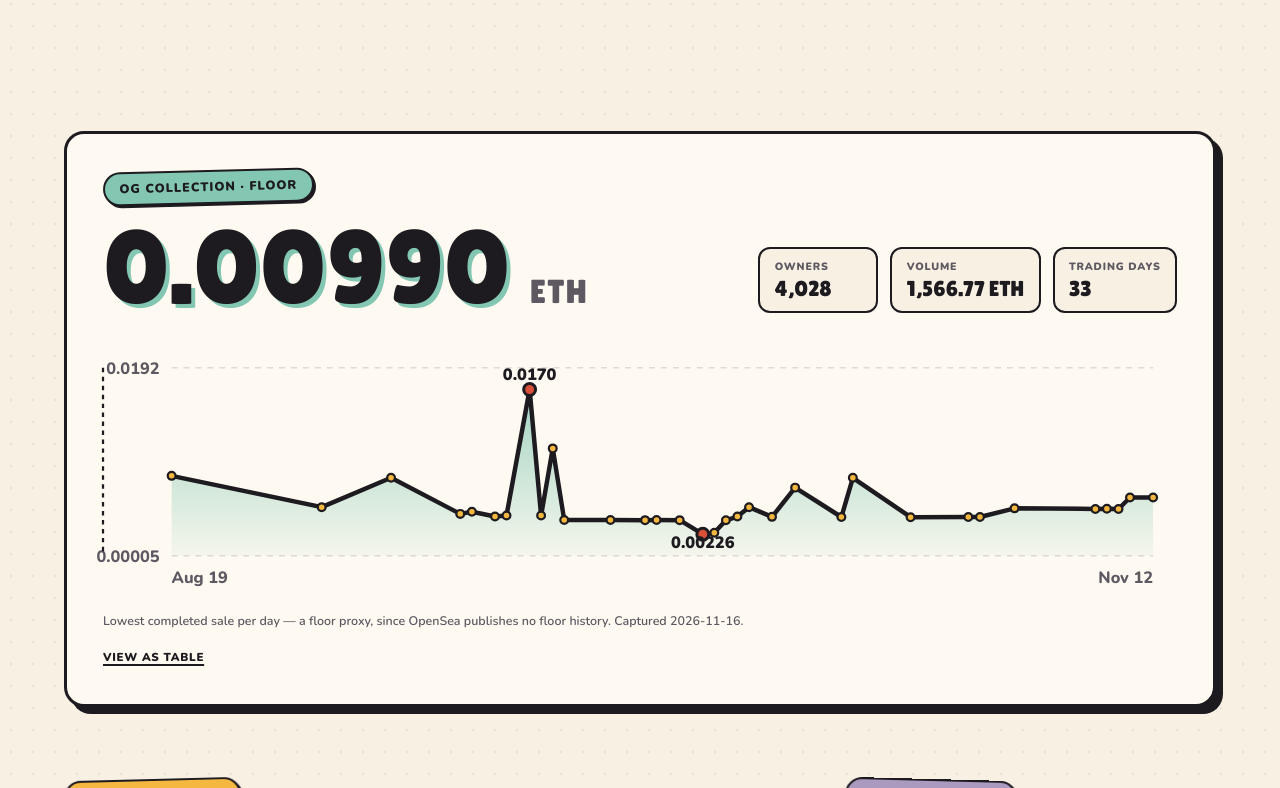
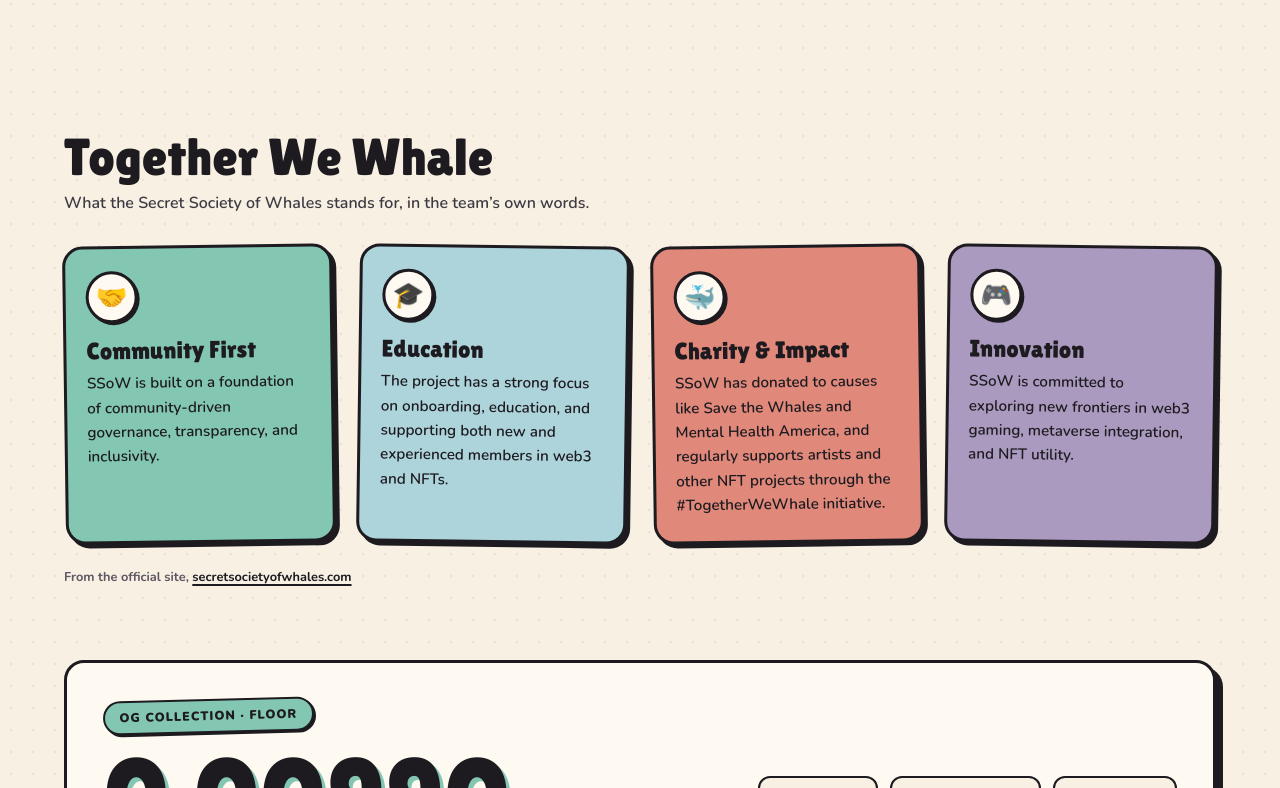
Before and after one commit to phillipppppp/ssow-fan-site, a plain HTML site: page index.html in a window 1280 px wide. Shown: the part 645-1433 px from the top of the page. Drawn offline with nearby package versions, Linux system fonts and the light colour scheme; no server answers.

Commit message:
Add "Together We Whale" to the home page
What SSoW stands for, quoted from the official site and credited there:
Community First, Education, Charity & Impact, and Innovation, as four
pillar cards in the backdrop colours, right under the hero.

Co-Authored-By: Claude Opus 5.5 <noreply@anthropic.com>

```diff
--- a/index.css
+++ b/index.css
@@ -4,7 +4,65 @@
    collections.
    ============================================================ */
 
-.Floor, .Pair, .Collections { margin-top: clamp(2.5rem, 6vw, 4.5rem); }
+.About, .Floor, .Pair, .Collections { margin-top: clamp(2.5rem, 6vw, 4.5rem); }
+
+/* ------------------------------------------------------------
+   Together We Whale — four pillars, four backdrop colours
+   ------------------------------------------------------------ */
+
+.Pillars {
+    display: grid;
+    grid-template-columns: repeat(4, minmax(0, 1fr));
+    gap: clamp(1rem, 2vw, 1.5rem);
+    list-style: none;
+}
+
+.Pillar {
+    --card: var(--bg-turquoise);
+    position: relative;
+    padding: 1.4rem 1.25rem 1.5rem;
+    background: var(--card);
+    border: var(--line) solid var(--ink);
+    border-radius: var(--radius);
+    box-shadow: var(--pop);
+    transform: rotate(-0.8deg);
+    transition: transform 0.15s ease, box-shadow 0.15s ease;
+}
+
+.Pillar:nth-child(2) { --card: var(--bg-lightblue); transform: rotate(0.8deg); }
+.Pillar:nth-child(3) { --card: var(--bg-coral); }
+.Pillar:nth-child(4) { --card: var(--bg-purple); transform: rotate(0.8deg); }
+
+.Pillar:hover { transform: translate(-3px, -3px) rotate(0); box-shadow: var(--pop-lg); }
+
+.Pillar-icon {
+    display: grid;
+    place-items: center;
+    width: 3.25rem;
+    height: 3.25rem;
+    margin-bottom: 0.9rem;
+    font-size: 1.6rem;
+    line-height: 1;
+    background: var(--paper);
+    border: var(--line) solid var(--ink);
+    border-radius: 50%;
+    box-shadow: var(--pop-sm);
+}
+
+.Pillar h3 {
+    margin-bottom: 0.45rem;
+    font-family: var(--font-display);
+    font-size: 1.5rem;
+    font-weight: 400;
+    line-height: 1.1;
+    color: var(--ink);
+}
+
+.Pillar p { font-size: 0.95rem; font-weight: 600; line-height: 1.6; color: var(--ink); }
+
+.About-source { margin-top: 1.5rem; font-size: 0.8rem; font-weight: 700; color: var(--ink-3); }
+.About-source a { color: var(--ink); text-decoration: underline; text-decoration-thickness: 2px; text-underline-offset: 3px; }
+.About-source a:hover { color: var(--accent); }
 
 /* ------------------------------------------------------------
    Hero — the title on the left, the pod of whales on the right
@@ -409,6 +467,7 @@
    ------------------------------------------------------------ */
 
 @media (max-width: 1000px) {
+    .Pillars { grid-template-columns: repeat(2, minmax(0, 1fr)); }
     .Pair { grid-template-columns: 1fr; }
     .Spotlight-frame { max-width: 360px; }
 
@@ -441,6 +500,7 @@
     .Floor-stats > div { min-width: 0; flex: 1 1 6rem; }
     .Collection { grid-template-columns: 1fr 1fr; }
     .Collection > .OG-Whales a { font-size: 1.3rem; }
+    .Pillars { grid-template-columns: 1fr; }
     .Collection a { font-size: 0.95rem; padding: 0.6rem 0.6rem 0.8rem; }
     .Hero-actions .Btn { flex: 1 1 auto; }
 }
--- a/index.html
+++ b/index.html
@@ -90,6 +90,38 @@
         </div>
     </section>
 
+    <!-- What SSoW stands for, quoted from the official site, credited below -->
+    <section class="About" aria-labelledby="aboutTitle">
+        <h2 class="Section-title" id="aboutTitle">Together We Whale</h2>
+        <p class="Section-lede">What the Secret Society of Whales stands for, in the team&rsquo;s own words.</p>
+
+        <ul class="Pillars">
+            <li class="Pillar">
+                <span class="Pillar-icon" aria-hidden="true">&#x1F91D;</span>
+                <h3>Community First</h3>
+                <p>SSoW is built on a foundation of community-driven governance, transparency, and inclusivity.</p>
+            </li>
+            <li class="Pillar">
+                <span class="Pillar-icon" aria-hidden="true">&#x1F393;</span>
+                <h3>Education</h3>
+                <p>The project has a strong focus on onboarding, education, and supporting both new and experienced members in web3 and NFTs.</p>
+            </li>
+            <li class="Pillar">
+                <span class="Pillar-icon" aria-hidden="true">&#x1F433;</span>
+                <h3>Charity &amp; Impact</h3>
+                <p>SSoW has donated to causes like Save the Whales and Mental Health America, and regularly supports artists and other NFT projects through the #TogetherWeWhale initiative.</p>
+            </li>
+            <li class="Pillar">
+                <span class="Pillar-icon" aria-hidden="true">&#x1F3AE;</span>
+                <h3>Innovation</h3>
+                <p>SSoW is committed to exploring new frontiers in web3 gaming, metaverse integration, and NFT utility.</p>
+            </li>
+        </ul>
+
+        <p class="About-source">From the official site,
+            <a href="https://www.secretsocietyofwhales.com/" target="_blank" rel="noopener noreferrer">secretsocietyofwhales.com</a></p>
+    </section>
+
     <section class="Floor" data-floor-chart aria-label="OG collection floor price"></section>
 
     <div class="Pair">
```
